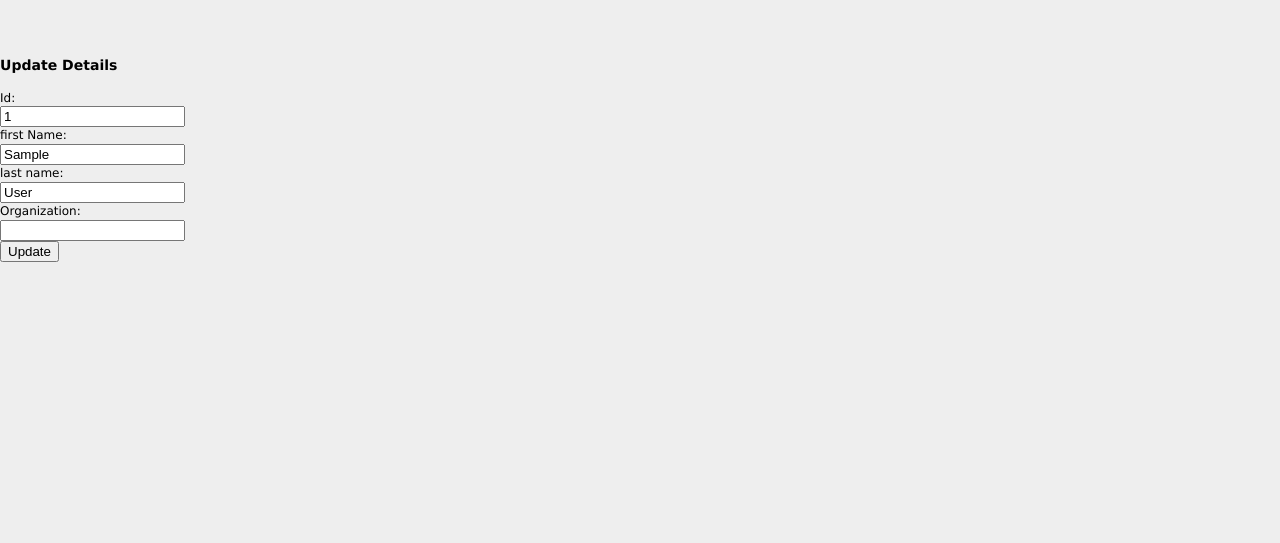
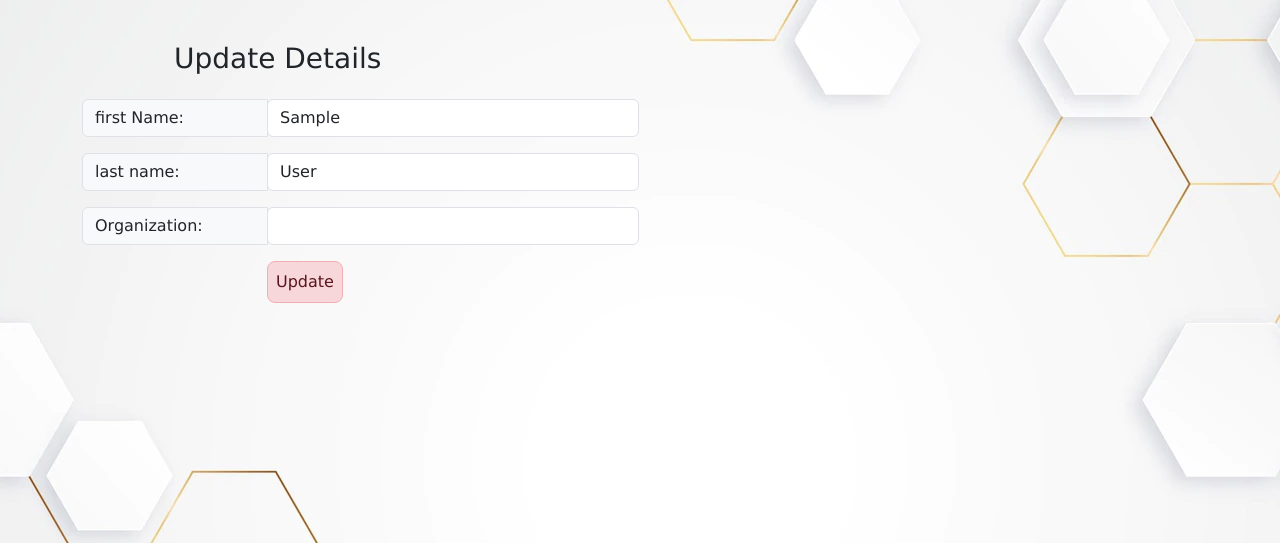
Before and after one commit to iamlamino/DjangoWebsite, a Django app: template polls/templates/polls/edit.html in a window 1280 px wide. Shown: the top 543 px of the page. Run offline with Django 4.2, Linux system fonts and the light colour scheme; the template is opened without the code that fills it, so the values that code supplies are empty; the visitor is signed in with stand-in values (Sample User, id 1); parts of the project's set-up code (start-up, migrations or seed data) failed here and were passed over.

Commit message:
lastStep

```diff
--- a/mysite/settings.py
+++ b/mysite/settings.py
@@ -11,6 +11,11 @@ https://docs.djangoproject.com/en/4.2/ref/settings/
 """
 
 from pathlib import Path
+from django.urls import path
+import os
+from django.contrib.staticfiles.urls import staticfiles_urlpatterns
+
+urlpa
 
 # Build paths inside the project like this: BASE_DIR / 'subdir'.
 BASE_DIR = Path(__file__).resolve().parent.parent
--- a/polls/static/CSS/style.css
+++ /dev/null
@@ -1,14 +0,0 @@
-body {font:12px/1.4 Verdana,Arial; background:#eee; height:100%; margin:25px 0; padding:0}
-h1 {font:24px Georgia,Verdana; margin:0}
-h2 {font-size:12px; font-weight:normal; font-style:italic; margin:0 0 20px}
-p {margin-top:0}
-ul {margin:0; padding-left:20px}
-
-#testdiv {width:600px; margin:0 auto; border:1px solid #ccc; padding:20px 25px; background:#fff}
-
-#tinybox {position:absolute; display:none; padding:10px; background:#fff url(images/preload.gif) no-repeat 50% 50%; border:10px solid #e3e3e3; z-index:2000}
-#tinymask {position:absolute; display:none; top:0; left:0; height:100%; width:100%; background:#000; z-index:1500}
-#tinycontent {background:#fff}
-
-.button {font:14px Georgia,Verdana; margin-bottom:10px; padding:8px 10px 9px; border:1px solid #ccc; background:#eee; cursor:pointer}
-.button:hover {border:1px solid #bbb; background:#e3e3e3}
--- a/polls/templates/polls/edit.html
+++ b/polls/templates/polls/edit.html
@@ -4,47 +4,42 @@
     <meta charset="UTF-8">
     <title>Index</title>
     {% load static %}
-    <link rel="stylesheet" href="{% static 'css/style.css' %}"/>
+    <link href="https://cdn.jsdelivr.net/npm/bootstrap@5.3.0/dist/css/bootstrap.min.css" rel="stylesheet" integrity="sha384-9ndCyUaIbzAi2FUVXJi0CjmCapSmO7SnpJef0486qhLnuZ2cdeRhO02iuK6FUUVM" crossorigin="anonymous">
+    <link rel="stylesheet" href="{% static 'style.css' %}"/>
 </head>
 <body>
-<form method="POST" class="post-form" action="">
+<form method="POST" class="post-form" action="http://127.0.0.1:8000/polls/update/{{user.id}}/">
         {% csrf_token %}
     <div class="container">
 <br>
-    <div class="form-group row">
+    <div class="input-group mb-3 mb-3">
     <label class="col-sm-1 col-form-label"></label>
     <div class="col-sm-4">
     <h3>Update Details</h3>
     </div>
   </div>
-    <div class="form-group row">
-    <label class="col-sm-2 col-form-label">Id:</label>
+  <div class="input-group mb-3">
+    <label class="col-sm-2  input-group-text">first Name:</label>
     <div class="col-sm-4">
-        <input type="text" name="id" id="user_id" required maxlength="20" value="{{user.id }}"/>
+        <input class="form-control" type="text" name="first_name" id="id_first_name" required maxlength="100" value="{{ user.first_name }}" />
+     </div>
+  </div>
+    <div class="input-group mb-3">
+    <label class="col-sm-2 input-group-text">last name:</label>
+    <div class="col-sm-4">
+        <input class="form-control"  type="text" name="last_name" id="id_last_name" required maxlength="254" value="{{user.last_name }}" />
     </div>
   </div>
-  <div class="form-group row">
-    <label class="col-sm-2 col-form-label">first Name:</label>
+    <div class="input-group mb-3">
+    <label class="col-sm-2 input-group-text">Organization:</label>
     <div class="col-sm-4">
-        <input type="text" name="first_name" id="id_first_name" required maxlength="100" value="{{ user.first_name }}" />
+        <input class="form-control"  type="text" name="organization" id="id_organization" required maxlength="15" value="{{user.organization }}" />
     </div>
   </div>
-    <div class="form-group row">
-    <label class="col-sm-2 col-form-label">last name:</label>
+    <div class="input-group mb-3">
+    <label class="col-sm-2 col-form-label"></label>
     <div class="col-sm-4">
-        <input type="text" name="last_name" id="id_last_name" required maxlength="254" value="{{user.last_name }}" />
-    </div>
-  </div>
-    <div class="form-group row">
-    <label class="col-sm-2 col-form-label">Organization:</label>
-    <div class="col-sm-4">
-        <input type="text" name="organization" id="id_organization" required maxlength="15" value="{{user.organization }}" />
-    </div>
-  </div>
-    <div class="form-group row">
-    <label class="col-sm-1 col-form-label"></label>
-    <div class="col-sm-4">
-    <button type="submit" class="btn btn-success">Update</button>
+    <a href="http://127.0.0.1:8000/polls/authentificated/"><button type="submit" class="btn p-2 text-danger-emphasis bg-danger-subtle border border-danger-subtle rounded-3">Update</button></a>
     </div>
   </div>
     </div>
--- /dev/null
+++ b/static/style.css
@@ -0,0 +1 @@
+body {font:12px/1.4 Verdana,Arial; background-image: url("bg.jpeg");width: 100%; height:100%; margin:25px 0; padding:0}
```
Also changed, not shown: polls/templates/polls/authentificated.html (+16 -10 lines), polls/templates/polls/index.html (+17 -19 lines), polls/views.py (+7 -6 lines), static/bg.jpeg (added), static/bg1.jpeg (added), static/image.jpg (added), static/style2.css (added).
